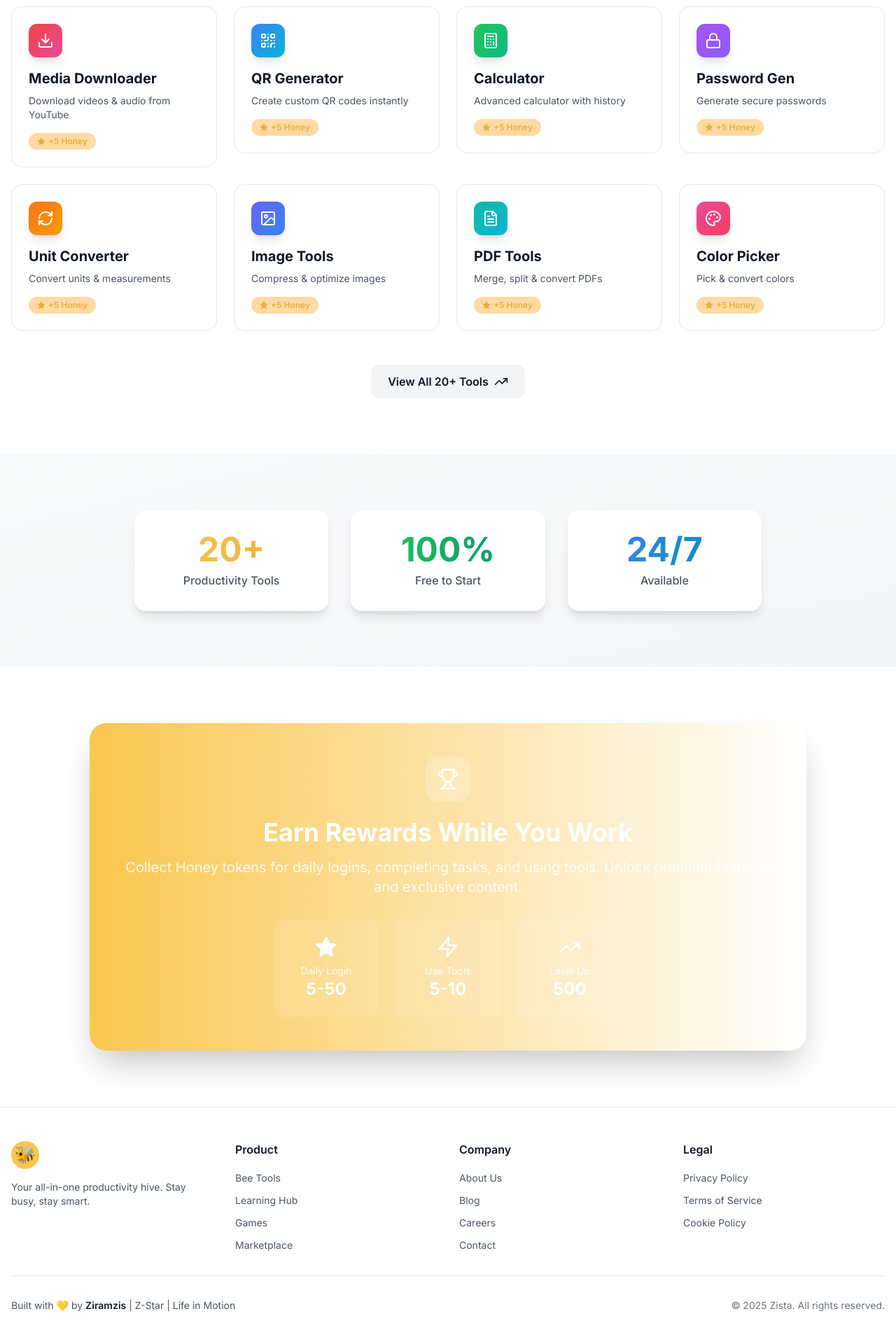
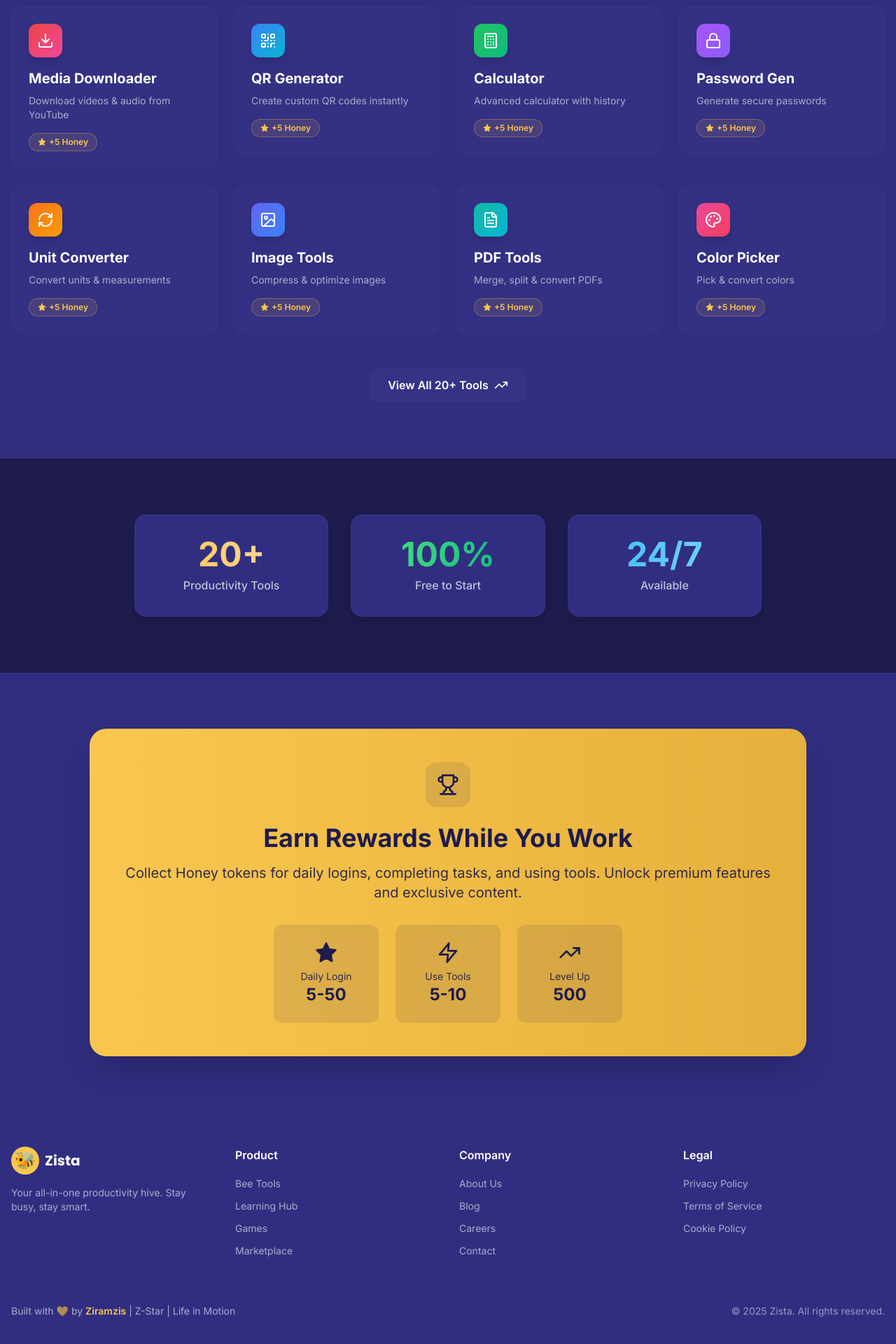
Before and after one commit to Zi-Star/ZistaHive, a Next.js app in the folder apps/web/: page / in a window 1280 px wide. Shown: the part 860-2780 px from the top of the page at 70% size. Built offline with nearby package versions, Linux system fonts and the light colour scheme.

Commit message:
feat: apply dark theme to landing page, header, and footer components

```diff
--- a/apps/web/src/app/page.tsx
+++ b/apps/web/src/app/page.tsx
@@ -20,26 +20,26 @@ export default function Home() {
   return (
     <>
       <Header />
-      <main className="min-h-screen bg-gradient-to-b from-gray-50 to-white">
+      <main className="min-h-screen bg-deep-indigo-dark">
         {/* Hero Section */}
         <section className="relative overflow-hidden">
-          <div className="absolute inset-0 bg-gradient-to-br from-primary-100 via-secondary-100 to-primary-50 opacity-50"></div>
+          <div className="absolute inset-0 bg-gradient-to-br from-golden-honey/10 via-deep-indigo to-deep-indigo-dark opacity-50"></div>
           <div className="container mx-auto px-4 py-20 relative">
             <div className="max-w-4xl mx-auto text-center">
               {/* Logo Icon */}
-              <div className="mb-8 inline-flex items-center justify-center w-20 h-20 bg-gradient-to-br from-primary-500 to-primary-600 rounded-2xl shadow-2xl">
-                <Zap className="w-10 h-10 text-white" />
+              <div className="mb-8 inline-flex items-center justify-center w-20 h-20 bg-gradient-to-br from-golden-honey to-golden-honey-dark rounded-2xl shadow-2xl">
+                <Zap className="w-10 h-10 text-deep-indigo-dark" />
               </div>
 
-              <h1 className="text-6xl md:text-7xl font-display font-black mb-6 bg-gradient-to-r from-primary-600 to-secondary-600 bg-clip-text text-transparent">
+              <h1 className="text-6xl md:text-7xl font-display font-black mb-6 bg-gradient-to-r from-golden-honey to-golden-honey-light bg-clip-text text-transparent">
                 Zista
               </h1>
 
-              <p className="text-2xl md:text-3xl text-gray-700 mb-4 font-semibold">
+              <p className="text-2xl md:text-3xl text-white mb-4 font-semibold">
                 Stay Busy. Stay Smart.
               </p>
 
-              <p className="text-lg md:text-xl text-gray-600 mb-10 max-w-2xl mx-auto">
+              <p className="text-lg md:text-xl text-white/70 mb-10 max-w-2xl mx-auto">
                 Your all-in-one productivity platform. 20+ powerful tools, learning resources,
                 and rewards - all in one seamless experience.
               </p>
@@ -47,13 +47,13 @@ export default function Home() {
               {/* CTA Buttons */}
               <div className="flex gap-4 justify-center flex-wrap">
                 <Link href="/dashboard">
-                  <button className="group px-8 py-4 bg-primary-500 hover:bg-primary-600 text-white font-semibold rounded-xl transition-all shadow-lg hover:shadow-xl hover:scale-105 flex items-center gap-2">
+                  <button className="group px-8 py-4 bg-golden-honey hover:bg-golden-honey-dark text-deep-indigo-dark font-semibold rounded-xl transition-all shadow-lg hover:shadow-xl hover:scale-105 flex items-center gap-2">
                     <Smartphone className="w-5 h-5" />
                     Get Started Free
                   </button>
                 </Link>
                 <Link href="/tools">
-                  <button className="px-8 py-4 bg-white hover:bg-gray-50 text-gray-900 font-semibold rounded-xl transition-all border-2 border-gray-200 hover:border-primary-500 flex items-center gap-2">
+                  <button className="px-8 py-4 bg-deep-indigo hover:bg-deep-indigo-light text-white font-semibold rounded-xl transition-all border-2 border-deep-indigo-light/30 hover:border-golden-honey/50 flex items-center gap-2">
                     Explore Tools
                     <Code2 className="w-5 h-5" />
                   </button>
@@ -64,17 +64,17 @@ export default function Home() {
         </section>
 
         {/* Features Grid - App-like Module Cards */}
-        <section className="py-20 bg-white">
+        <section className="py-20 bg-deep-indigo">
           <div className="container mx-auto px-4">
             <div className="text-center mb-16">
-              <h2 className="text-4xl font-bold text-gray-900 mb-4">Powerful Tools at Your Fingertips</h2>
-              <p className="text-xl text-gray-600">Everything you need for daily productivity</p>
+              <h2 className="text-4xl font-bold text-white mb-4">Powerful Tools at Your Fingertips</h2>
+              <p className="text-xl text-white/70">Everything you need for daily productivity</p>
             </div>
 
             <div className="grid md:grid-cols-2 lg:grid-cols-4 gap-6 max-w-7xl mx-auto">
               {features.map((feature, index) => (
                 <Link href="/tools" key={index}>
-                  <div className="group relative bg-white border border-gray-200 rounded-2xl p-6 hover:shadow-2xl transition-all duration-300 hover:-translate-y-2 cursor-pointer overflow-hidden">
+                  <div className="group relative bg-deep-indigo-light/10 border border-deep-indigo-light/20 rounded-2xl p-6 hover:shadow-2xl transition-all duration-300 hover:-translate-y-2 cursor-pointer overflow-hidden">
                     {/* Gradient Background on Hover */}
                     <div className={`absolute inset-0 bg-gradient-to-br ${feature.color} opacity-0 group-hover:opacity-10 transition-opacity`}></div>
 
@@ -85,13 +85,13 @@ export default function Home() {
                       </div>
 
                       {/* Content */}
-                      <h3 className="text-xl font-bold text-gray-900 mb-2 group-hover:text-primary-600 transition-colors">
+                      <h3 className="text-xl font-bold text-white mb-2 group-hover:text-golden-honey transition-colors">
                         {feature.title}
                       </h3>
-                      <p className="text-sm text-gray-600">{feature.description}</p>
+                      <p className="text-sm text-white/60">{feature.description}</p>
 
                       {/* Honey Badge */}
-                      <div className="mt-4 inline-flex items-center gap-1 px-3 py-1 bg-primary-100 rounded-full text-xs font-semibold text-primary-700">
+                      <div className="mt-4 inline-flex items-center gap-1 px-3 py-1 bg-golden-honey/10 rounded-full text-xs font-semibold text-golden-honey border border-golden-honey/30">
                         <Star className="w-3 h-3 fill-current" />
                         +5 Honey
                       </div>
@@ -104,7 +104,7 @@ export default function Home() {
             {/* View All Tools */}
             <div className="text-center mt-12">
               <Link href="/tools">
-                <button className="px-6 py-3 bg-gray-100 hover:bg-gray-200 text-gray-900 font-semibold rounded-xl transition-all inline-flex items-center gap-2">
+                <button className="px-6 py-3 bg-deep-indigo-light/20 hover:bg-deep-indigo-light/30 text-white font-semibold rounded-xl transition-all inline-flex items-center gap-2 border border-deep-indigo-light/20 hover:border-golden-honey/30">
                   View All 20+ Tools
                   <TrendingUp className="w-5 h-5" />
                 </button>
@@ -114,31 +114,31 @@ export default function Home() {
         </section>
 
         {/* Stats Section */}
-        <section className="py-20 bg-gradient-to-br from-gray-50 to-gray-100">
+        <section className="py-20 bg-deep-indigo-dark">
           <div className="container mx-auto px-4">
             <div className="grid md:grid-cols-3 gap-8 max-w-4xl mx-auto">
-              <div className="bg-white rounded-2xl p-8 text-center shadow-lg">
-                <div className="text-5xl font-bold bg-gradient-to-r from-primary-500 to-primary-600 bg-clip-text text-transparent mb-2">20+</div>
-                <div className="text-gray-600 font-medium">Productivity Tools</div>
+              <div className="bg-deep-indigo rounded-2xl p-8 text-center shadow-lg border border-deep-indigo-light/20">
+                <div className="text-5xl font-bold bg-gradient-to-r from-golden-honey to-golden-honey-light bg-clip-text text-transparent mb-2">20+</div>
+                <div className="text-white/70 font-medium">Productivity Tools</div>
               </div>
-              <div className="bg-white rounded-2xl p-8 text-center shadow-lg">
-                <div className="text-5xl font-bold bg-gradient-to-r from-green-500 to-emerald-600 bg-clip-text text-transparent mb-2">100%</div>
-                <div className="text-gray-600 font-medium">Free to Start</div>
+              <div className="bg-deep-indigo rounded-2xl p-8 text-center shadow-lg border border-deep-indigo-light/20">
+                <div className="text-5xl font-bold bg-gradient-to-r from-green-400 to-emerald-500 bg-clip-text text-transparent mb-2">100%</div>
+                <div className="text-white/70 font-medium">Free to Start</div>
               </div>
-              <div className="bg-white rounded-2xl p-8 text-center shadow-lg">
-                <div className="text-5xl font-bold bg-gradient-to-r from-blue-500 to-cyan-600 bg-clip-text text-transparent mb-2">24/7</div>
-                <div className="text-gray-600 font-medium">Available</div>
+              <div className="bg-deep-indigo rounded-2xl p-8 text-center shadow-lg border border-deep-indigo-light/20">
+                <div className="text-5xl font-bold bg-gradient-to-r from-accent-cyan to-accent-cyan-light bg-clip-text text-transparent mb-2">24/7</div>
+                <div className="text-white/70 font-medium">Available</div>
               </div>
             </div>
           </div>
         </section>
 
         {/* Honey Economy CTA */}
-        <section className="py-20 bg-white">
+        <section className="py-20 bg-deep-indigo">
           <div className="container mx-auto px-4">
-            <div className="max-w-5xl mx-auto bg-gradient-to-r from-primary-500 to-secondary-500 rounded-3xl p-12 text-center text-white shadow-2xl">
-              <div className="inline-flex items-center justify-center w-16 h-16 bg-white/20 rounded-2xl mb-6">
-                <Trophy className="w-8 h-8" />
+            <div className="max-w-5xl mx-auto bg-gradient-to-r from-golden-honey to-golden-honey-dark rounded-3xl p-12 text-center text-deep-indigo-dark shadow-2xl">
+              <div className="inline-flex items-center justify-center w-16 h-16 bg-deep-indigo-dark/10 rounded-2xl mb-6">
+                <Trophy className="w-8 h-8 text-deep-indigo-dark" />
               </div>
               <h2 className="text-4xl font-bold mb-4">Earn Rewards While You Work</h2>
               <p className="text-xl mb-8 opacity-90">
@@ -146,18 +146,18 @@ export default function Home() {
                 Unlock premium features and exclusive content.
               </p>
               <div className="flex justify-center gap-6 flex-wrap">
-                <div className="bg-white/10 backdrop-blur-sm rounded-xl p-6 min-w-[150px]">
-                  <Star className="w-8 h-8 mx-auto mb-2 fill-current" />
+                <div className="bg-deep-indigo-dark/10 backdrop-blur-sm rounded-xl p-6 min-w-[150px]">
+                  <Star className="w-8 h-8 mx-auto mb-2 fill-current text-deep-indigo-dark" />
                   <div className="text-sm opacity-90">Daily Login</div>
                   <div className="text-2xl font-bold">5-50</div>
                 </div>
-                <div className="bg-white/10 backdrop-blur-sm rounded-xl p-6 min-w-[150px]">
-                  <Zap className="w-8 h-8 mx-auto mb-2" />
+                <div className="bg-deep-indigo-dark/10 backdrop-blur-sm rounded-xl p-6 min-w-[150px]">
+                  <Zap className="w-8 h-8 mx-auto mb-2 text-deep-indigo-dark" />
                   <div className="text-sm opacity-90">Use Tools</div>
                   <div className="text-2xl font-bold">5-10</div>
                 </div>
-                <div className="bg-white/10 backdrop-blur-sm rounded-xl p-6 min-w-[150px]">
-                  <TrendingUp className="w-8 h-8 mx-auto mb-2" />
+                <div className="bg-deep-indigo-dark/10 backdrop-blur-sm rounded-xl p-6 min-w-[150px]">
+                  <TrendingUp className="w-8 h-8 mx-auto mb-2 text-deep-indigo-dark" />
                   <div className="text-sm opacity-90">Level Up</div>
                   <div className="text-2xl font-bold">500</div>
                 </div>
--- a/apps/web/src/components/Footer.tsx
+++ b/apps/web/src/components/Footer.tsx
@@ -4,60 +4,60 @@ export function Footer() {
   const currentYear = new Date().getFullYear()
 
   return (
-    <footer className="bg-white border-t border-gray-200 mt-auto">
+    <footer className="bg-deep-indigo border-t border-deep-indigo-light/20 mt-auto">
       <div className="container mx-auto px-4 py-12">
         <div className="grid md:grid-cols-4 gap-8">
           {/* Brand */}
           <div>
             <div className="flex items-center gap-2 mb-4">
-              <div className="w-10 h-10 bg-primary-500 rounded-full flex items-center justify-center text-2xl">
+              <div className="w-10 h-10 bg-golden-honey rounded-full flex items-center justify-center text-2xl">
                 🐝
               </div>
-              <span className="text-xl font-display font-bold">Zista</span>
+              <span className="text-xl font-display font-bold text-white">Zista</span>
             </div>
-            <p className="text-gray-600 text-sm">
+            <p className="text-white/60 text-sm">
               Your all-in-one productivity hive. Stay busy, stay smart.
             </p>
           </div>
 
           {/* Product */}
           <div>
-            <h3 className="font-semibold text-gray-900 mb-4">Product</h3>
+            <h3 className="font-semibold text-white mb-4">Product</h3>
             <ul className="space-y-2">
-              <li><Link href="/tools" className="text-gray-600 hover:text-primary-600 text-sm">Bee Tools</Link></li>
-              <li><Link href="/learn" className="text-gray-600 hover:text-primary-600 text-sm">Learning Hub</Link></li>
-              <li><Link href="/games" className="text-gray-600 hover:text-primary-600 text-sm">Games</Link></li>
-              <li><Link href="/marketplace" className="text-gray-600 hover:text-primary-600 text-sm">Marketplace</Link></li>
+              <li><Link href="/tools" className="text-white/60 hover:text-golden-honey text-sm transition-colors">Bee Tools</Link></li>
+              <li><Link href="/learn" className="text-white/60 hover:text-golden-honey text-sm transition-colors">Learning Hub</Link></li>
+              <li><Link href="/games" className="text-white/60 hover:text-golden-honey text-sm transition-colors">Games</Link></li>
+              <li><Link href="/marketplace" className="text-white/60 hover:text-golden-honey text-sm transition-colors">Marketplace</Link></li>
             </ul>
           </div>
 
           {/* Company */}
           <div>
-            <h3 className="font-semibold text-gray-900 mb-4">Company</h3>
+            <h3 className="font-semibold text-white mb-4">Company</h3>
             <ul className="space-y-2">
-              <li><Link href="/about" className="text-gray-600 hover:text-primary-600 text-sm">About Us</Link></li>
-              <li><Link href="/blog" className="text-gray-600 hover:text-primary-600 text-sm">Blog</Link></li>
-              <li><Link href="/careers" className="text-gray-600 hover:text-primary-600 text-sm">Careers</Link></li>
-              <li><Link href="/contact" className="text-gray-600 hover:text-primary-600 text-sm">Contact</Link></li>
+              <li><Link href="/about" className="text-white/60 hover:text-golden-honey text-sm transition-colors">About Us</Link></li>
+              <li><Link href="/blog" className="text-white/60 hover:text-golden-honey text-sm transition-colors">Blog</Link></li>
+              <li><Link href="/careers" className="text-white/60 hover:text-golden-honey text-sm transition-colors">Careers</Link></li>
+              <li><Link href="/contact" className="text-white/60 hover:text-golden-honey text-sm transition-colors">Contact</Link></li>
             </ul>
           </div>
 
           {/* Legal */}
           <div>
-            <h3 className="font-semibold text-gray-900 mb-4">Legal</h3>
+            <h3 className="font-semibold text-white mb-4">Legal</h3>
             <ul className="space-y-2">
-              <li><Link href="/privacy" className="text-gray-600 hover:text-primary-600 text-sm">Privacy Policy</Link></li>
-              <li><Link href="/terms" className="text-gray-600 hover:text-primary-600 text-sm">Terms of Service</Link></li>
-              <li><Link href="/cookies" className="text-gray-600 hover:text-primary-600 text-sm">Cookie Policy</Link></li>
+              <li><Link href="/privacy" className="text-white/60 hover:text-golden-honey text-sm transition-colors">Privacy Policy</Link></li>
+              <li><Link href="/terms" className="text-white/60 hover:text-golden-honey text-sm transition-colors">Terms of Service</Link></li>
+              <li><Link href="/cookies" className="text-white/60 hover:text-golden-honey text-sm transition-colors">Cookie Policy</Link></li>
             </ul>
           </div>
         </div>
 
-        <div className="border-t border-gray-200 mt-8 pt-8 flex flex-col md:flex-row justify-between items-center gap-4">
-          <p className="text-gray-600 text-sm">
-            Built with 💛 by <span className="font-semibold text-gray-900">Ziramzis</span> | Z-Star | Life in Motion
+        <div className="border-t border-deep-indigo-light/20 mt-8 pt-8 flex flex-col md:flex-row justify-between items-center gap-4">
+          <p className="text-white/60 text-sm">
+            Built with 💛 by <span className="font-semibold text-golden-honey">Ziramzis</span> | Z-Star | Life in Motion
           </p>
-          <p className="text-gray-500 text-sm">
+          <p className="text-white/50 text-sm">
             © {currentYear} Zista. All rights reserved.
           </p>
         </div>
```
Also changed, not shown: apps/web/src/components/Header.tsx (+18 -13 lines).
